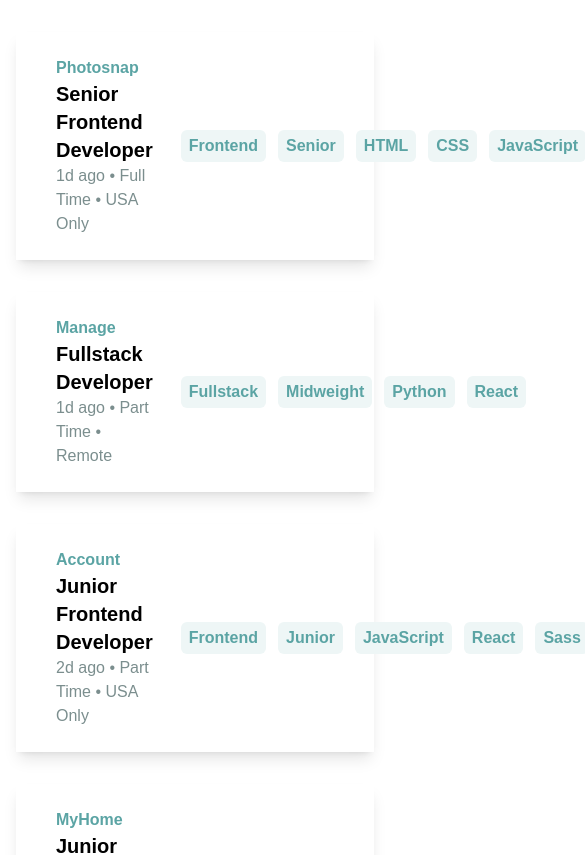
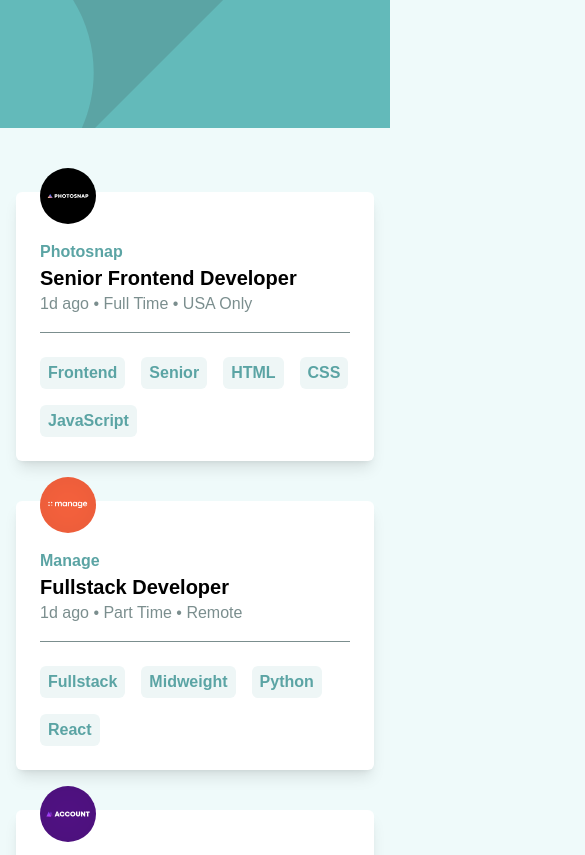
Before and after one commit to vsilagy/job-listings, a React (Create React App) app: page / in a window 390 px wide. Shown: the top 855 px of the page, 585 px wide, since content can reach past the window. Built offline with nearby package versions, Linux system fonts and the light colour scheme.

Commit message:
add header, desktop UI done, mobile UI done

```diff
--- a/src/App.js
+++ b/src/App.js
@@ -1,6 +1,7 @@
 import { useState, useEffect } from 'react'
 import JobBoard from "./components/JobBoard";
 import data from "./assets/data.json"
+import Header from './components/Header';
 
 export default function App() {
   const [jobs, setJobs] = useState([]);
@@ -8,8 +9,11 @@ export default function App() {
   useEffect(() => setJobs(data), []);
 
   return (
-    <div>
-      {(jobs.map((job) => <JobBoard job={job} key={job.id}/>))}
-    </div>
+    <>
+      <Header />
+      <div className='my-16'>
+        {(jobs.map((job) => <JobBoard job={job} key={job.id}/>))}
+      </div>
+    </>
   );
 }
--- /dev/null
+++ b/src/components/Header.js
@@ -0,0 +1,7 @@
+export default function Header() {
+  return (
+    <header id="header" className="bg-darkCyan max-w-fullscreen h-32 mb-12">
+
+    </header>
+  )
+}
--- a/src/components/JobBoard.js
+++ b/src/components/JobBoard.js
@@ -20,20 +20,23 @@ export default function JobBoard( {
   filters = [...filters,...languages, ...tools];
 
   return (
-    <div className="max-w-screen-xl mx-auto">
-      <div className="flex bg-white mx-4 my-8 p-6 gap-4 shadow-lg">
-        <div>
+    <section className="max-w-screen-xl mx-auto my-10 bg-lightGrayishCyanBg">
+      <div className="flex flex-col md:flex-row bg-white mx-4 p-6 gap-4 rounded-md shadow-lg">
+        <div className="-mt-12 w-14 md:mt-0 md:w-24">
           <img src={logo} alt={company} ></img>
         </div>
         <div className="flex flex-col justify-between">
-          <h4 className="text-darkCyan font-bold">{company}</h4>
-          <h3 className="text-xl font-bold">{position}</h3>
+          <div>
+            <p className="text-darkCyan font-bold" >{company}</p>
+
+          </div>
+          <h2 className="text-xl font-bold hover:text-darkCyan cursor-pointer">{position}</h2>
           <p className="text-darkGrayishCyan"> {postedAt} • {contract} • {location}</p>
         </div>
-        <div className="flex ml-auto items-center ">
-            {filters ? (filters.map((filter) => <span className="text-darkCyan font-bold text-center bg-lightGrayishCyanFilter ml-3 px-2 py-1 rounded-md">{filter}</span>)) : ""}
+        <div className="flex flex-wrap gap-4 justify-start items-center border-t border-t-darkGrayishCyan pt-6 md:border-none md:justify-end md:ml-auto md:pt-0">
+            {filters ? (filters.map((filter) => <span className="text-darkCyan bg-lightGrayishCyanFilter font-bold text-center  px-2 py-1 rounded-md hover:text-lightGrayishCyanBg hover:bg-darkCyan cursor-pointer">{filter}</span>)) : ""}
         </div>
       </div>
-    </div>
+    </section>
   )
 }
--- a/src/index.css
+++ b/src/index.css
@@ -3,3 +3,14 @@
 @tailwind utilities;
 
 @import url('https://fonts.googleapis.com/css2?family=League+Spartan:wght@500;700&display=swap');
+
+#header {
+  background-image: url("/public/images/bg-header-desktop.svg");
+  background-repeat: no-repeat;
+  background-size: cover;
+}
+@media (max-width: 768px) {
+  #header {
+    background-image: url("/public/images/bg-header-mobile.svg");
+  }
+}
```
